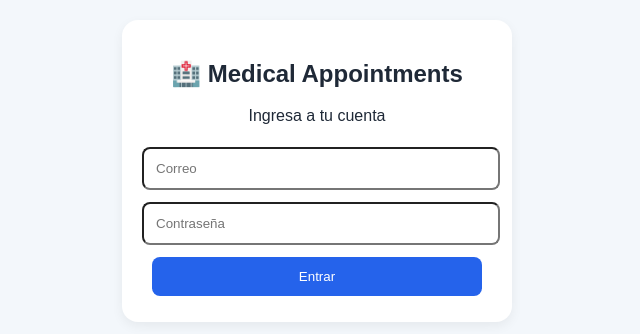
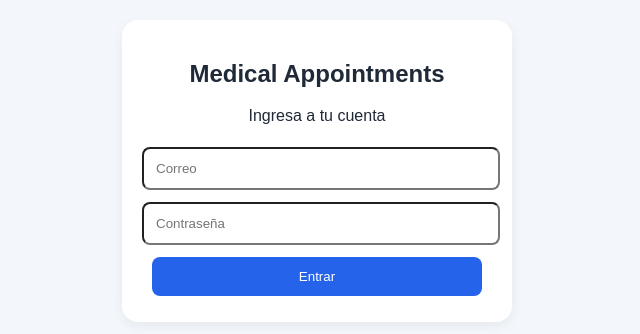
Before and after one commit to Velito27/medical-appointments, a React (Vite) app in the folder frontend/: page / in a window 1280 px wide. Shown: the part 220-554 px from the top of the page, without its empty margins (323-963 px from the left). Built offline with nearby package versions, Linux system fonts and the light colour scheme.

Commit message:
mejorar login roles

```diff
--- a/frontend/src/pages/Login.tsx
+++ b/frontend/src/pages/Login.tsx
@@ -4,9 +4,10 @@ import { api } from "../services/api";
 type Props = {
   setToken: (token: string) => void;
   setUser: (user: any) => void;
+  role?: string;
 };
 
-export default function Login({ setToken, setUser }: Props) {
+export default function Login({ setToken, setUser, role }: Props) {
   const [error, setError] = useState("");
 
   async function login(event: FormEvent<HTMLFormElement>) {
@@ -22,6 +23,10 @@ export default function Login({ setToken, setUser }: Props) {
         })
       });
 
+      if (role && result.user?.role !== role) {
+        throw new Error("Usuario incorrecto para este acceso");
+      }
+
       localStorage.setItem("token", result.access_token);
       setToken(result.access_token);
       setUser(result.user);
@@ -33,11 +38,9 @@ export default function Login({ setToken, setUser }: Props) {
   return (
     <div className="login-page">
       <section className="login-card">
-        <h1>🏥 Medical Appointments</h1>
+        <h1>{role ? `Acceso ${role}` : "Medical Appointments"}</h1>
         <p>Ingresa a tu cuenta</p>
-
         {error && <p className="error">{error}</p>}
-
         <form onSubmit={login}>
           <input name="email" type="email" placeholder="Correo" required />
           <input name="password" type="password" placeholder="Contraseña" required />
```
